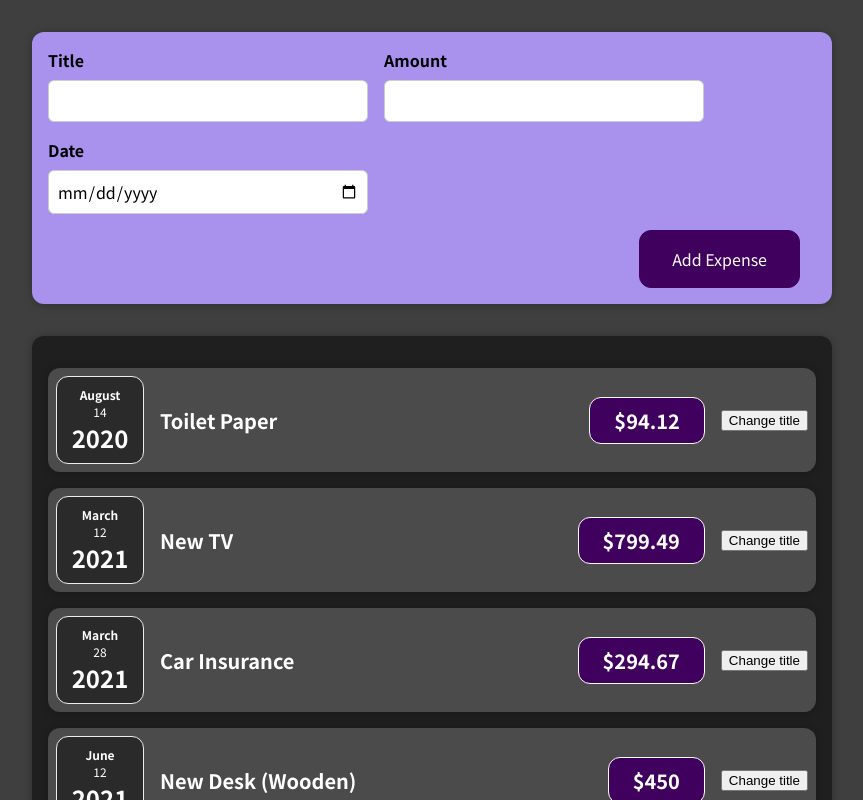
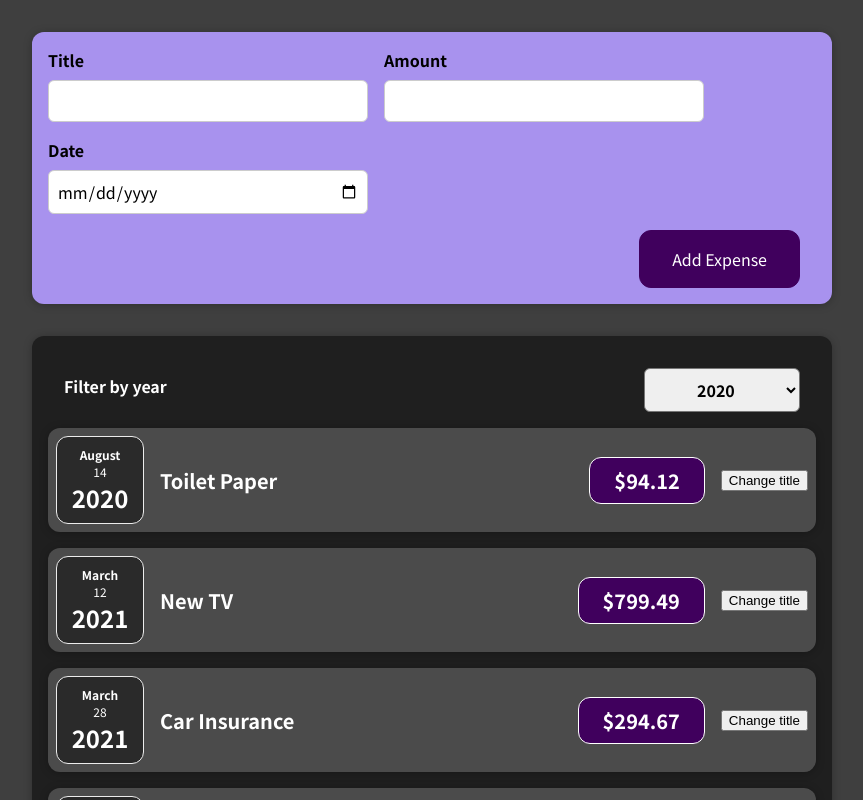
Before and after one commit to 00i00i00/react-expense-tracker, a React (Create React App) app: page / in a window 1280 px wide. Shown: the top 800 px of the page, without its empty margins (208-1071 px from the left). Built offline with nearby package versions, Linux system fonts and the light colour scheme.

Commit message:
creates new Expense filter component

```diff
--- a/src/components/Expenses/Expenses.js
+++ b/src/components/Expenses/Expenses.js
@@ -1,10 +1,23 @@
+import { useState } from "react";
+import ExpensesFilter from "../Expenses/ExpensesFilter";
 import Card from "../UI/Card";
 import ExpenseItem from "./ExpenseItem";
 import "./Expenses.css";
 
 const Expenses = (props) => {
+  const [filteredYear, setFilteredYear] = useState("2020");
+
+  const setFilterYear = (selectedYear) => {
+    setFilteredYear(selectedYear);
+  };
+
   return (
+    <div>
       <Card className="expenses">
+        <ExpensesFilter
+          selected={filteredYear}
+          onFilterSelect={setFilterYear}
+        />
         <ExpenseItem
           title={props.items[0].title}
           amount={props.items[0].amount}
@@ -26,6 +39,7 @@
           date={props.items[3].date}
         />
       </Card>
+    </div>
   );
 };
 
--- /dev/null
+++ b/src/components/Expenses/ExpensesFilter.css
@@ -0,0 +1,24 @@
+.expenses-filter {
+  color: white;
+  padding: 0 1rem;
+}
+
+.expenses-filter__control {
+  display: flex;
+  width: 100%;
+  align-items: center;
+  justify-content: space-between;
+  margin: 1rem 0;
+}
+
+.expenses-filter label {
+  font-weight: bold;
+  margin-bottom: 0.5rem;
+}
+
+.expenses-filter select {
+  font: inherit;
+  padding: 0.5rem 3rem;
+  font-weight: bold;
+  border-radius: 6px;
+}
--- /dev/null
+++ b/src/components/Expenses/ExpensesFilter.js
@@ -0,0 +1,24 @@
+import "./ExpensesFilter.css";
+
+const ExpensesFilter = (props) => {
+  const filterChangeHandler = (event) => {
+    console.log("event target", event.target.value);
+    props.onFilterSelect(event.target.value);
+  };
+
+  return (
+    <div className="expenses-filter">
+      <div className="expenses-filter__control">
+        <label>Filter by year</label>
+        <select value={props.selected} onChange={filterChangeHandler}>
+          <option value="2022">2022</option>
+          <option value="2021">2021</option>
+          <option value="2020">2020</option>
+          <option value="2019">2019</option>
+        </select>
+      </div>
+    </div>
+  );
+};
+
+export default ExpensesFilter;
```
Lines whose indentation alone changed are shown as unchanged.
